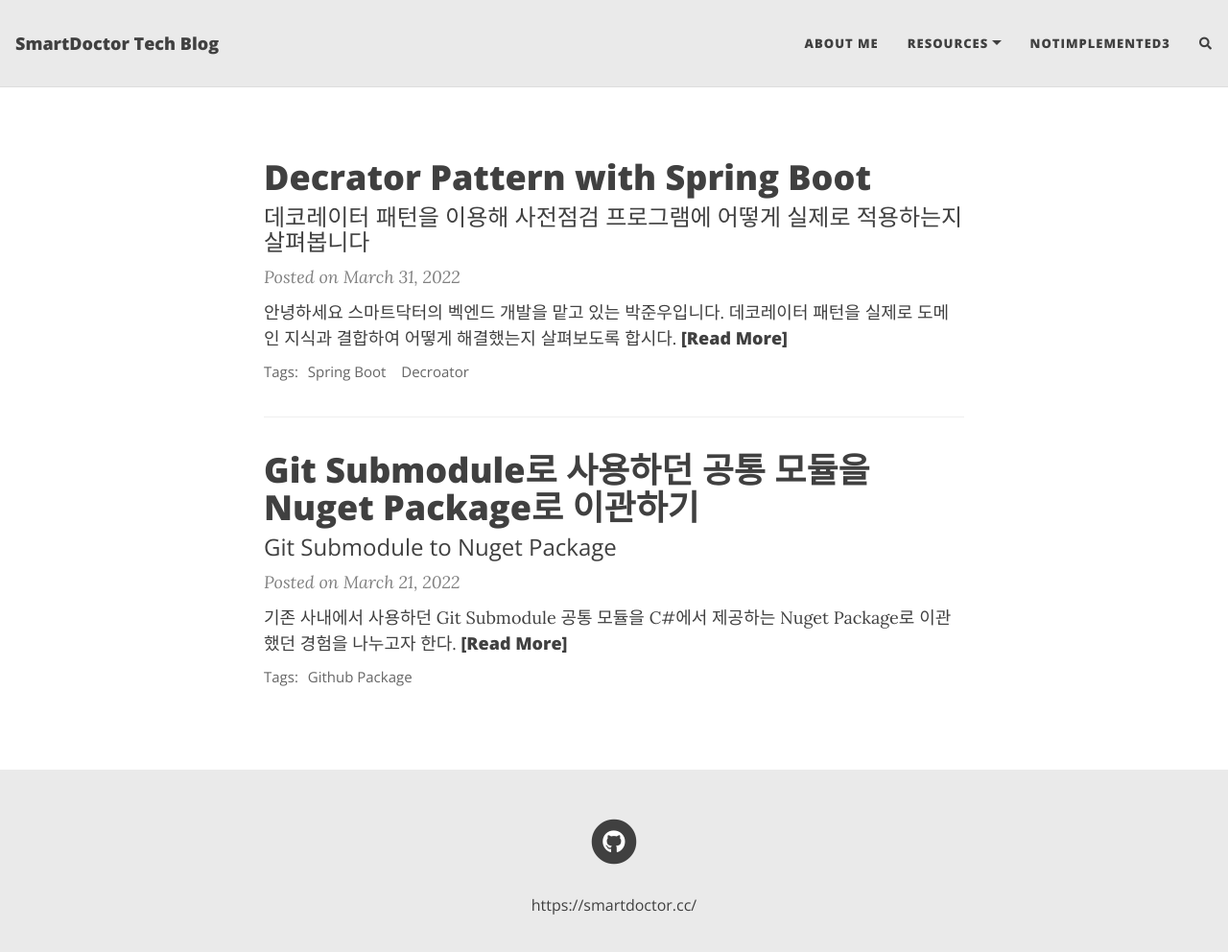
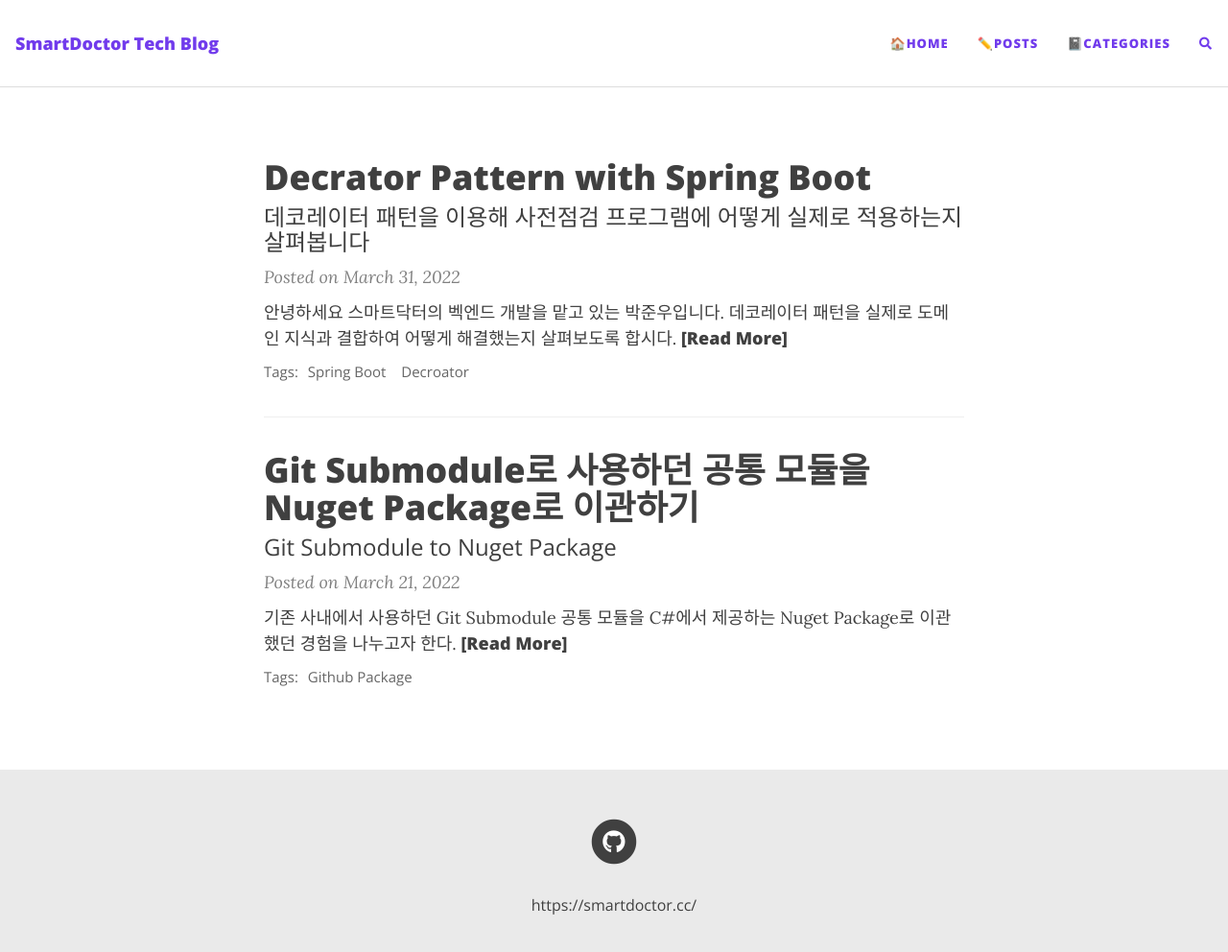
Before and after one commit to AlmSmartDoctor/dev-blog, a Jekyll site: the page built from index.html, in a window 1280 px wide and 1005 px high. Shown: the top 992 px of the window at 96% size. Built offline with Jekyll 4.4.1, drawn with Linux system fonts in a browser that asks for light colours; nearby versions of some CDN libraries; comment, search, counter and statistics services are not loaded.

Commit message:
change styles

```diff
--- a/_config.yml
+++ b/_config.yml
@@ -10,11 +10,9 @@ author: calvin310486
 # --- List of links in the navigation bar --- #
 
 navbar-links:
-  About Me: "aboutme"
-  Resources:
-    - notimplemented1: "notimplemented"
-    - notimplemented2: "notimplemented"
-  notimplemented3: "notimplemented"
+  🏠HOME: "aboutme"
+  ✏️POSTS: "notimplemented"
+  📓CATEGORIES: "categories"
 
 # --- Logo --- #
 
@@ -97,8 +95,8 @@ post_search: true
 
 # Personalize the colours in your website. Colour values can be any valid CSS colour
 
-navbar-col: "#EAEAEA"
-navbar-text-col: "#404040"
+navbar-col: "#FFFFFF"
+navbar-text-col: "#713BEC"
 navbar-border-col: "#DDDDDD"
 page-col: "#FFFFFF"
 text-col: "#404040"
```
